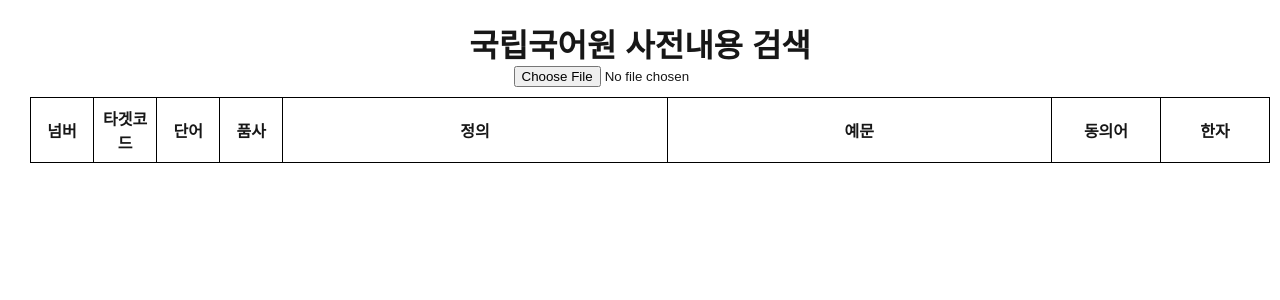
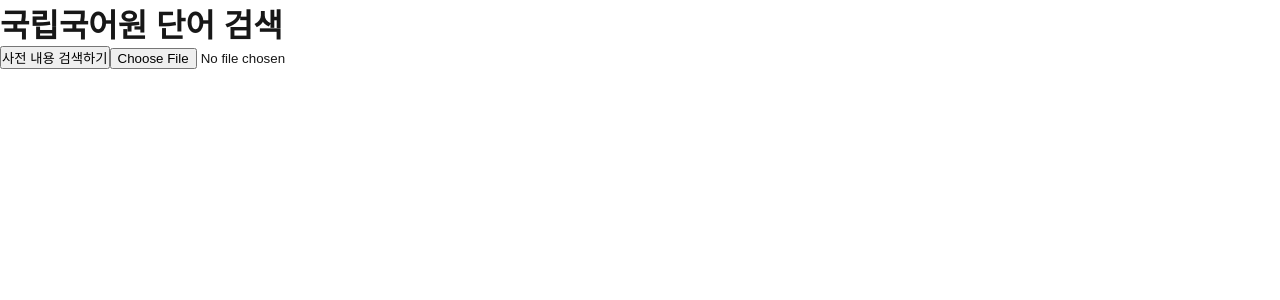
Before and after one commit to Jaek1783/korean.go.kr, a Next.js app: page /detail in a window 1280 px wide. Shown: the top 300 px of the page. Built offline with nearby package versions, Linux system fonts and the light colour scheme.

Commit message:
css 변경

```diff
--- a/app/(home)/page.tsx
+++ b/app/(home)/page.tsx
@@ -3,8 +3,6 @@ import React from 'react';
 
 export default function Home() {
   return (
-    <div>
       <HomePage />
-    </div>
   );
 }
--- a/components/page/DetailPage.tsx
+++ b/components/page/DetailPage.tsx
@@ -1,18 +1,21 @@
 "use client";
 import { useState, useRef } from "react";
 import * as XLSX from "xlsx";
-import { ResultDetail } from "../types/koreanDictionary";
-import WordInfoComponent from "../data/Word_Info";
+import { DictionaryItem, NullWord } from "../types/koreanDictionary";
 import classes from "./DetailPage.module.css";
+import { useRouter } from "next/navigation";
 
 export default function DetailPage() {
-  const [codes, setCodes] = useState<string[]>([]);
-  const [results, setResults] = useState<ResultDetail[] | null>(null);
-
+  const [words, setWords] = useState<string[]>([]);
+  const [results, setResults] = useState<DictionaryItem[] | null>(null);
   const [error, setError] = useState<string | null>(null);
   const [isSearching, setIsSearching] = useState<boolean>(false);
   const abortControllerRef = useRef<AbortController | null>(null);
-  const searchResults: ResultDetail[] | { message: string; word?: string } = [];
+  const [nonResults, setNonResults] = useState<NullWord[] | null>(null);
+  const searchResults: DictionaryItem[] = [];
+  const searchNonResults: NullWord[] = [];
+  const router = useRouter();
+
   const handleFileUpload = (e: React.ChangeEvent<HTMLInputElement>) => {
     const uploadedFile = e.target.files?.[0];
     if (uploadedFile) {
@@ -28,30 +31,32 @@ export default function DetailPage() {
         const workbook = XLSX.read(data, { type: "binary" });
         const sheetName = workbook.SheetNames[0];
         const sheet = workbook.Sheets[sheetName];
-        const json = XLSX.utils.sheet_to_json<{ Target: string }>(sheet); // Target 열 읽기
-        const targetList = json.map((row) => row.Target); // Target 열에서 데이터 추출
-        setCodes(targetList);
+        const json = XLSX.utils.sheet_to_json<{ word: string }>(sheet);
+        const wordList = json.map((row) => row.word);
+        setWords(wordList);
       }
     };
     reader.readAsBinaryString(file);
   };
-
+  const detailPage = ()=>{
+    router.push('/detail');
+  }
   const handleSearch = async () => {
     setError(null);
-    // setResults(null);
+    setResults(null);
     setIsSearching(true);
     abortControllerRef.current = new AbortController();
 
-    if (codes.length === 0) {
+    if (words.length === 0) {
       setError("엑셀 파일에서 단어를 불러오세요.");
       setIsSearching(false);
       return;
     }
 
     try {
-      for (const code of codes) {
+      for (const word of words) {
         const response = await fetch(
-          `/api/dictionary-code?code=${encodeURIComponent(code)}`,
+          `/api/korean-dictionary?word=${encodeURIComponent(word)}`,
           {
             method: "GET",
             headers: { "Content-Type": "application/json" },
@@ -64,13 +69,15 @@ export default function DetailPage() {
         }
 
         const data = await response.json();
-        if (data.channel?.item) {
-          const item = data.channel.item;
-          searchResults.push(item); // 객체를 바로 추가
-        } else {
-          console.log(data)
+console.log(data);
+        if (Array.isArray(data.channel?.item)) {
+          searchResults.push(...data.channel.item);
+        }
+        if (!Array.isArray(data.channel?.item)) {
+          searchNonResults.push({ word, message: data.message || "결과 없음" });
         }
       }
+      setNonResults(searchNonResults);
       setResults(searchResults);
     } catch (error) {
       if (abortControllerRef.current.signal.aborted) {
@@ -92,12 +99,14 @@ export default function DetailPage() {
   };
 
   return (
-    <div className={classes.allWrap}>
-      <h1>국립국어원 사전내용 검색</h1>
+    <div className={classes.container}>
+      <div className={classes.contents}>
+      <h1>국립국어원 단어 검색</h1>
+      <button onClick={detailPage}>사전 내용 검색하기</button>
       <input type="file" accept=".xlsx, .xls" onChange={handleFileUpload} />
-      {codes.length > 0 && (
+      {words.length > 0 && (
         <p>
-          {codes.length - 1}개의 단어를 불러왔습니다.
+          {words.length - 1}개의 단어를 불러왔습니다.
           {!isSearching ? (
             <button onClick={handleSearch}>검색 시작</button>
           ) : (
@@ -112,39 +121,82 @@ export default function DetailPage() {
       {error && <p style={{ color: "red" }}>{error}</p>}
 
       {/* 동음이의어 정보 출력 */}
-      <div>
-        <table className={classes.result}>
+
+      <table
+        style={{
+          border: "1px solid black",
+          borderCollapse: "collapse",
+          width: "100%",
+        }}
+      >
+        {results && (
           <thead>
             <tr>
-              <th style={{ width: "100px" }}>넘버</th>
-              <th style={{ width: "100px" }}>타겟코드</th>
-              <th style={{ width: "100px" }}>단어</th>
-              <th style={{ width: "100px" }}>품사</th>
-              <th style={{ width: "800px" }}>정의</th>
-              <th style={{ width: "800px" }}>예문</th>
-              <th style={{ width: "200px" }}>동의어</th>
-              {/* <th style={{ border: "1px solid black", padding: "8px" }}>단어 종류</th> */}
-              {/* <th style={{ border: "1px solid black", padding: "8px" }}>발음 정보</th> */}
-              <th style={{ width: "200px" }}>한자</th>
-
-              {/* <th style={{ border: "1px solid black", padding: "8px" }}>원래 정의</th> */}
+              <th style={{ border: "1px solid black", padding: "8px" }}>
+                단어
+              </th>
+              <th style={{ border: "1px solid black", padding: "8px" }}>
+                정의
+              </th>
+              <th style={{ border: "1px solid black", padding: "8px" }}>
+                링크
+              </th>
+              <th style={{ border: "1px solid black", padding: "8px" }}>
+                품사
+              </th>
+              <th style={{ border: "1px solid black", padding: "8px" }}>
+                Target
+              </th>
             </tr>
           </thead>
-          <tbody>
-            {results?.map(
-              (info, index) => (
-                (
-                  <WordInfoComponent
-                    key={index}
-                    wordInfo={info.word_info}
-                    index={index}
-                    code={info.target_code}
-                  />
-                )
-              )
-            )}
-          </tbody>
-        </table>
+        )}
+        <tbody>
+          {results &&
+            results.map((item, index) => (
+              <tr key={index}>
+                <td style={{ border: "1px solid black", padding: "8px" }}>
+                  {item.word}
+                </td>
+                <td style={{ border: "1px solid black", padding: "8px" }}>
+                  {item.sense?.definition || "정의 없음"}
+                </td>
+                <td style={{ border: "1px solid black", padding: "8px" }}>
+                  {item.sense?.link ? (
+                    <a
+                      href={item.sense.link}
+                      target="_blank"
+                      rel="noopener noreferrer"
+                    >
+                      {item.sense?.link}
+                    </a>
+                  ) : (
+                    "링크 없음"
+                  )}
+                </td>
+                <td style={{ border: "1px solid black", padding: "8px" }}>
+                  {item.pos || "품사 없음"}
+                </td>
+                <td style={{ border: "1px solid black", padding: "8px" }}>
+                  {item.target_code || "N/A"}
+                </td>
+              </tr>
+            ))}
+          {nonResults &&
+            nonResults.map((item, index) => (
+              <tr key={index}>
+                <td style={{ border: "1px solid black", padding: "8px" }}>
+                  {item.word}
+                </td>
+                <td style={{ border: "1px solid black", padding: "8px" }}>
+                  {item.message || "품사 없음"}
+                </td>
+                {/* <td style={{ border: "1px solid black", padding: "8px" }}>
+                  {item.target_code || "N/A"}
+                </td> */}
+              </tr>
+            ))}
+        </tbody>
+      </table>
       </div>
     </div>
   );
```
Also changed, not shown: public/logo_big.png (added).
